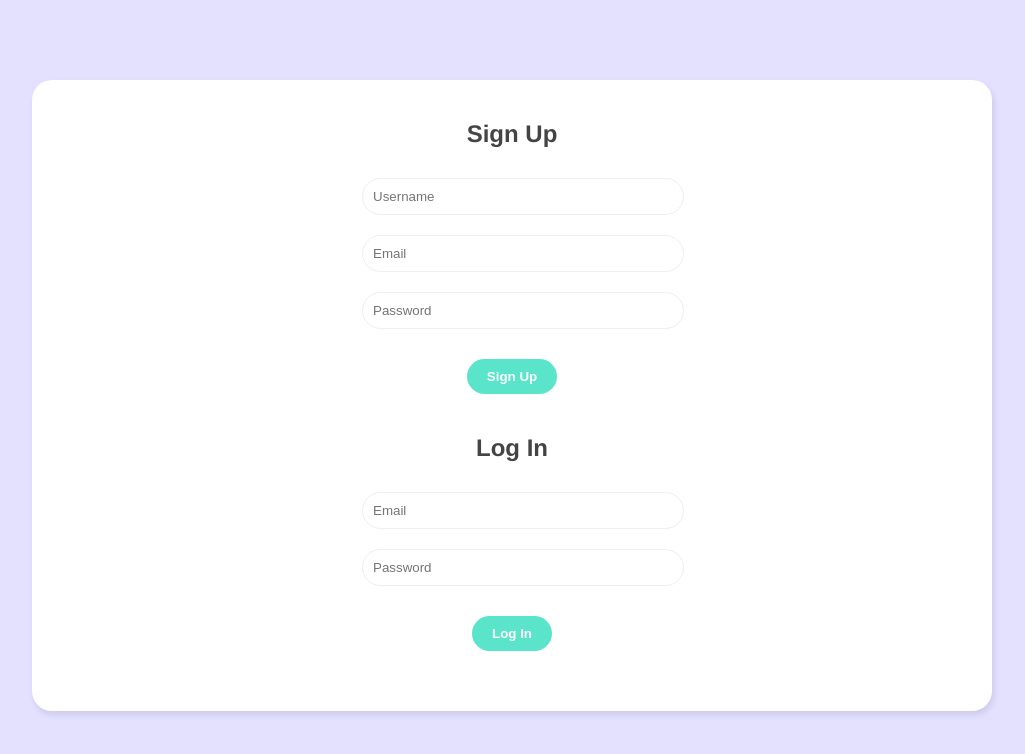
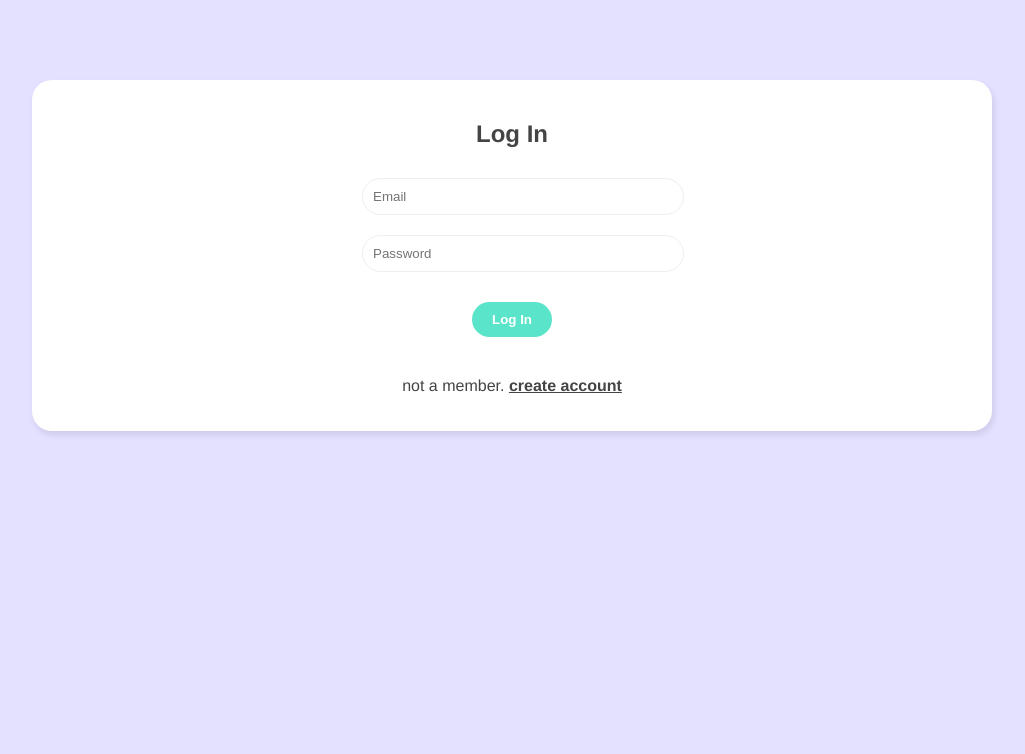
Before and after one commit to zawthuphyo25/live-chat-app, a Vue app: page / in a window 1280 px wide. Shown: the top 754 px of the page, without its empty margins (128-1153 px from the left). Built offline with nearby package versions, Linux system fonts and the light colour scheme.

Commit message:
toggle form and auth setup

```diff
--- a/src/firebase/config.js
+++ b/src/firebase/config.js
@@ -1,5 +1,6 @@
 import firebase from "firebase/app";
 import "firebase/firestore";
+import "firebase/auth";
 
 const firebaseConfig = {
   apiKey: "AIzaSyAXPogmJhceb6qKsTA8UEM1cX9MLAQAkeU",
@@ -14,5 +15,6 @@
 
 let db = firebase.firestore();
 let timestamp = firebase.firestore.FieldValue.serverTimestamp;
+let auth = firebase.auth();
 
-export { db, timestamp };
+export { db, timestamp, auth };
--- a/src/views/Welcome.vue
+++ b/src/views/Welcome.vue
@@ -1,17 +1,38 @@
 <template>
   <div class="welcome container">
-    <Signup></Signup>
-    <Login></Login>
+    <div v-if="showLoginForm">
+      <Login></Login>
+      <p>
+        not a member.
+        <span @click="showLoginForm = !showLoginForm">create account</span>
+      </p>
+    </div>
+    <div v-else>
+      <Signup></Signup>
+      <p>
+        already a member.
+        <span @click="showLoginForm = !showLoginForm">login account</span>
+      </p>
+    </div>
   </div>
 </template>
 
 <script>
+import { ref } from "vue";
 import Login from "../components/Login";
 import Signup from "../components/Signup";
+
 export default {
   components: {
     Login,
     Signup,
+  },
+  setup() {
+    let showLoginForm = ref(true);
+
+    return {
+      showLoginForm,
+    };
   },
 };
 </script>
```
